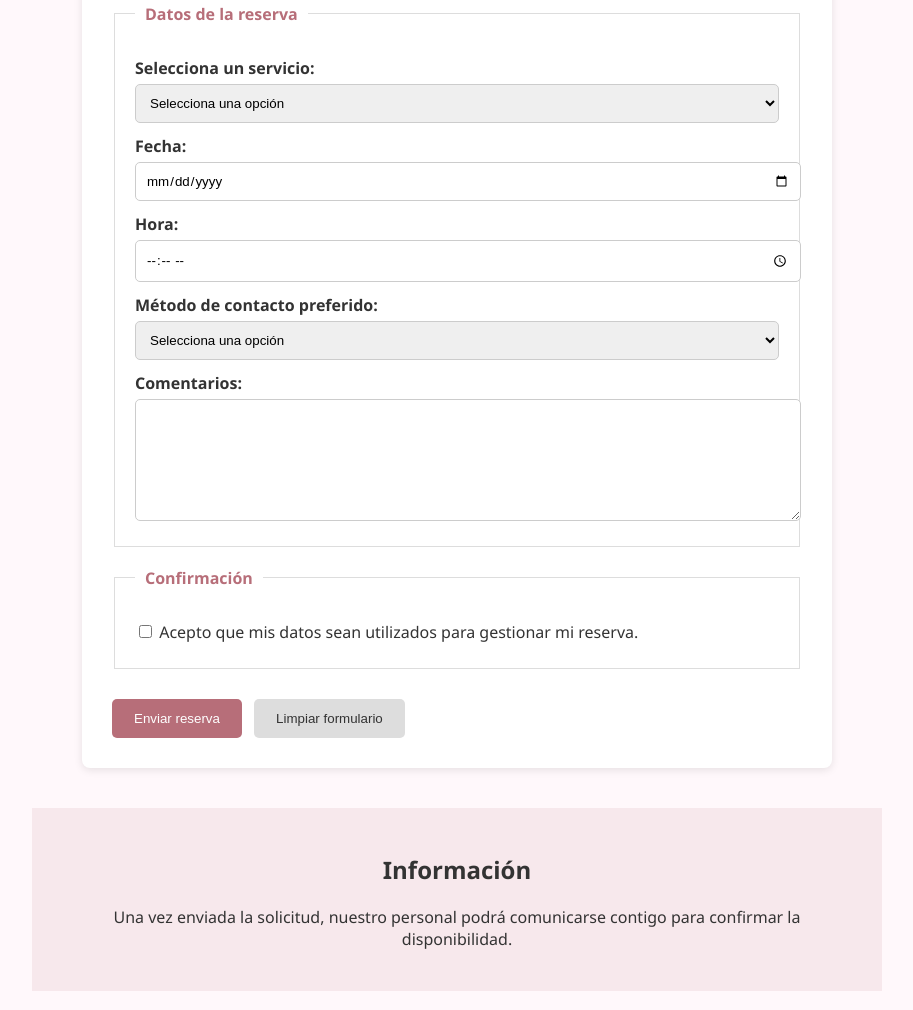
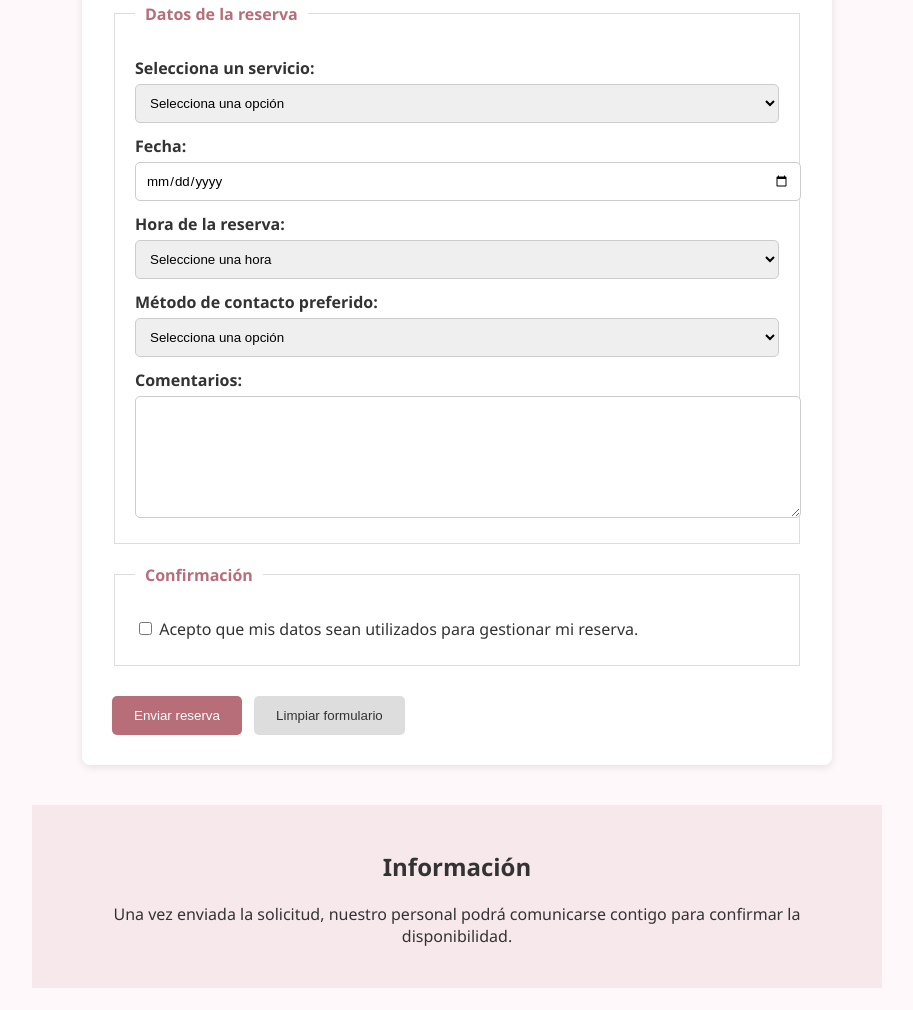
Before and after one commit to arandua198012-jpg/Proyecto-pagina-SPA, a plain HTML site: page public_html/reservas.html in a window 1280 px wide. Shown: the part 717-1727 px from the top of the page, without its empty margins (183-1096 px from the left). Drawn offline with Linux system fonts and the light colour scheme.

```diff
--- a/public_html/CSS/estilos.css
+++ b/public_html/CSS/estilos.css
@@ -138,7 +138,7 @@ body {
     font-weight: bold;
     text-transform: uppercase;
     letter-spacing: 1px;
-    border-radius: 30px; /* Bordes redondeados estilo moderno */
+    border-radius: 30px;
     box-shadow: 0 4px 15px rgba(183, 110, 121, 0.4);
     transition: all 0.3s ease;
 }
--- a/public_html/JS/funciones.js
+++ b/public_html/JS/funciones.js
@@ -4,6 +4,14 @@ function mostrarMensaje() {
 
 function confirmarReserva(event) {
     event.preventDefault();
+
+    let formulario = event.target;
+
+    if (!formulario.checkValidity()) {
+        alert("Por favor, completa todos los campos obligatorios.");
+        formulario.reportValidity();
+        return;
+    }
 
     let nombre = document.getElementById("nombre").value;
     let servicio = document.getElementById("servicio").value;
@@ -13,6 +21,8 @@ function confirmarReserva(event) {
         ". Hemos recibido tu solicitud para el servicio de " +
         servicio + "."
     );
+
+    formulario.reset();
 }
 
 function mostrarContacto() {
--- a/public_html/reservas.html
+++ b/public_html/reservas.html
@@ -77,7 +77,7 @@
 <section class="formulario-reserva">
 
 
-<form>
+<form onsubmit="confirmarReserva(event)">
 
 
     <fieldset>
@@ -184,15 +184,33 @@
             required>
 
 
-        <label for="hora">
-            Hora:
-        </label>
+<label for="hora">Hora de la reserva:</label>
 
-        <input
-            type="time"
-            id="hora"
-            name="hora"
-            required>
+<select id="hora" name="hora" required>
+    <option value="">Seleccione una hora</option>
+    <option value="09:00 AM">09:00 AM</option>
+    <option value="09:30 AM">09:30 AM</option>
+    <option value="10:00 AM">10:00 AM</option>
+    <option value="10:30 AM">10:30 AM</option>
+    <option value="11:00 AM">11:00 AM</option>
+    <option value="11:30 AM">11:30 AM</option>
+    <option value="12:00 PM">12:00 PM</option>
+    <option value="12:30 PM">12:30 PM</option>
+    <option value="01:00 PM">01:00 PM</option>
+    <option value="01:30 PM">01:30 PM</option>
+    <option value="02:00 PM">02:00 PM</option>
+    <option value="02:30 PM">02:30 PM</option>
+    <option value="03:00 PM">03:00 PM</option>
+    <option value="03:30 PM">03:30 PM</option>
+    <option value="04:00 PM">04:00 PM</option>
+    <option value="04:30 PM">04:30 PM</option>
+    <option value="05:00 PM">05:00 PM</option>
+    <option value="05:30 PM">05:30 PM</option>
+    <option value="06:00 PM">06:00 PM</option>
+    <option value="06:30 PM">06:30 PM</option>
+    <option value="07:00 PM">07:00 PM</option>
+</select>
+
 
  <label for="metodo-contacto">
             Método de contacto preferido:
@@ -241,10 +259,9 @@
 
     <button
 
-    type="submit"
-    class="boton-formulario"
-    onclick="confirmarReserva(event)">
+    <button type="submit" class="boton-formulario">
     Enviar reserva
+</button>
 
     </button>
 
```
Also changed, not shown: public_html/contacto.html (+2 -4 lines).
